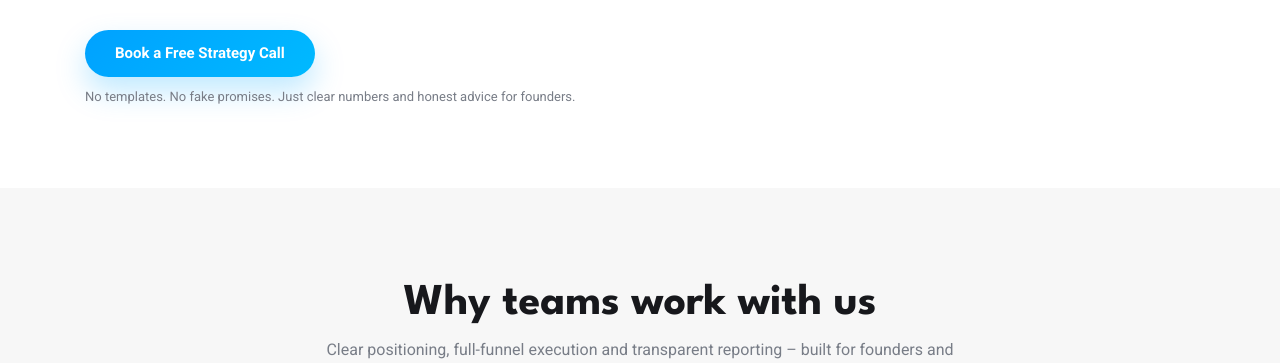
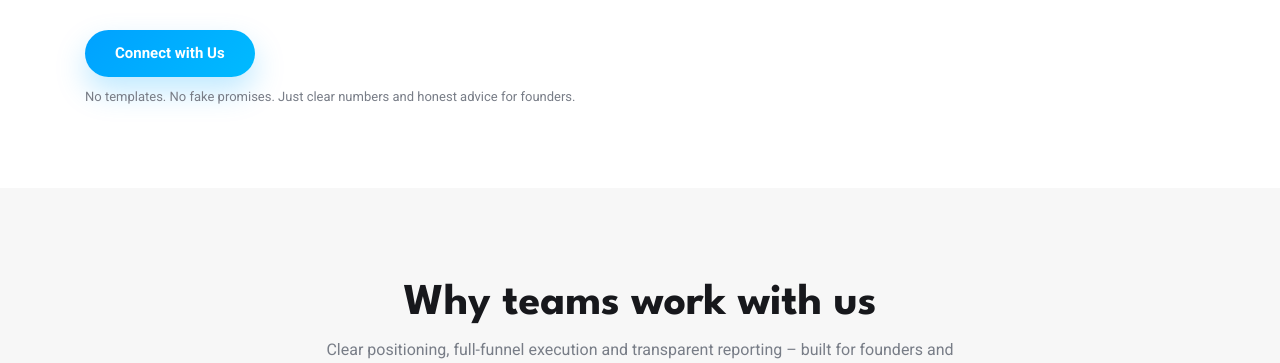
Before and after one commit to kesavaram9751/Inspire-Minds, a plain HTML site: page index.html in a window 1280 px wide. Shown: the part 437-800 px from the top of the page. Drawn offline with nearby package versions, Linux system fonts and the light colour scheme.

Commit message:
Update index.html

```diff
--- a/index.html
+++ b/index.html
@@ -95,7 +95,7 @@
               </p>
 
               <div class="hero-cta">
-                <a href="#contact" class="btn btn-primary">Book a Free Strategy Call</a>
+                <a href="#contact" class="btn btn-primary">Connect with Us</a>
                 <p class="hero-note">
                   No templates. No fake promises. Just clear numbers and honest advice for founders.
                 </p>
```
